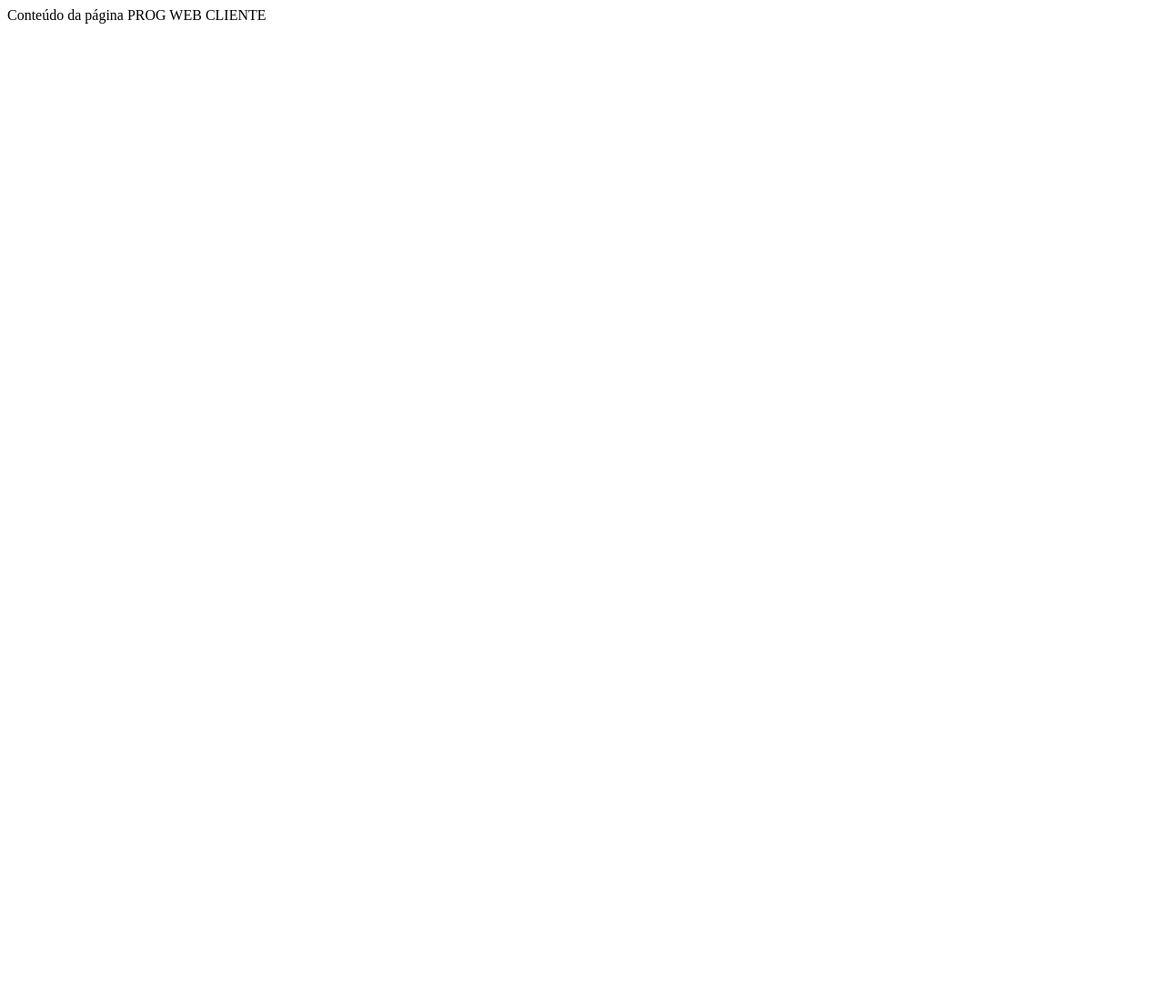
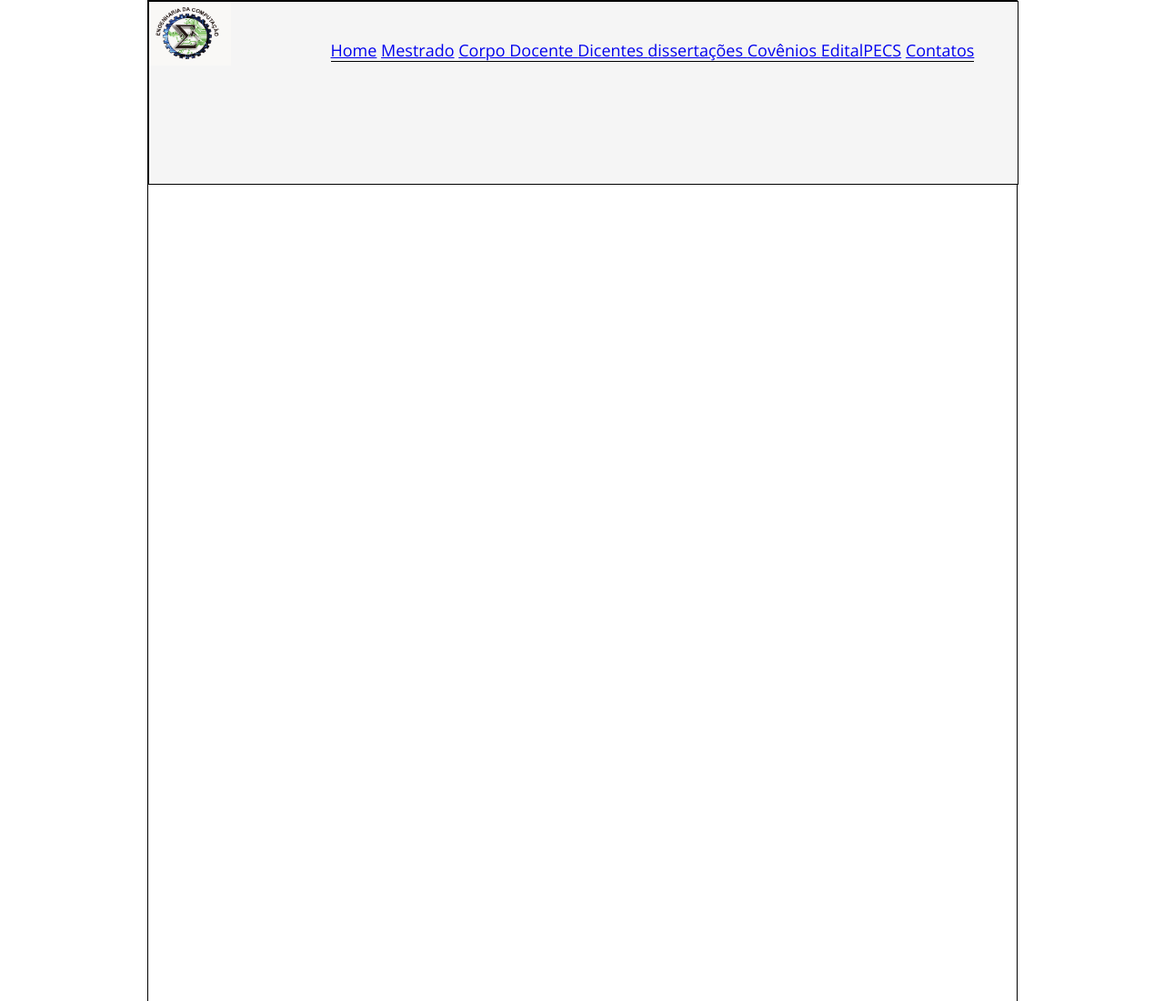
Before and after one commit to PatrickGuedesOliveira/ProgWebClienteUEMA, a plain HTML site: page Projeto1/public_html/index.html in a window 1280 px wide. Shown: the top 1100 px of the page at 91% size. Before the commit the page ends 800 px from the top, so only its background shows below. Drawn offline with nearby package versions, Linux system fonts and the light colour scheme.

Commit message:
Páginas e layout iniciais - Humberto

```diff
--- /dev/null
+++ b/Projeto1/public_html/estilo.css
@@ -0,0 +1,36 @@
+@charset "utf-8";
+
+body{
+    padding: 0;
+    margin: 0;
+    font-family: "Open Sans";
+}
+*{
+    padding: 0;
+    border: 0;
+    list-style: none;
+}
+#home{
+    width:955px;
+    height:2000px;
+    border: 1px solid black;
+    margin: 0 auto;
+
+}
+#titulo{
+    margin: 0 auto;
+    width: 955px;
+    height: 200px;
+    border: 1px solid black;
+    position: absolute;
+background: whitesmoke;
+}
+
+.menu ul li{
+    top: -50px;
+    position: relative;
+    left: 200px;
+    display: inline;
+    font-size: 18px;
+    border-bottom: solid 1px black;
+}
--- a/Projeto1/public_html/index.html
+++ b/Projeto1/public_html/index.html
@@ -1,15 +1,39 @@
 <!DOCTYPE html>
+<html lang="en">
 
-<html>
 <head>
-        <title>Título da página</title>
+    <link href='http://fonts.googleapis.com/css?family=Open+Sans:400,700' rel="stylesheet" type="text/css">
     <meta charset="UTF-8">
-        <meta name="viewport" content="width=device-width, initial-scale=1.0">
+    <title>EngComp</title>
+    <link href="estilo.css" type="text/css" rel="stylesheet">
     <link rel="shortcut icon" type="image/x-icon" href="engcomp.ico" />
 </head>
+
 <body>
-        <div>
-            Conteúdo da página PROG WEB CLIENTE
+<div id="home">
+<div id="titulo">
+    <span class="logo"><img src="imagem/logo2.jpg" width="90" height="70"></span>
+<nav class="menu">
+        <ul>
+            <li><a href="index.html"> Home</a> </li>
+            <li><a href="mestrado.html">Mestrado</a> </li>
+            <li><a href="corpo.html">Corpo Docente </a> </li>
+            <li><a href="dicente.html"> Dicentes </a></li>
+            <li><a href="dissertacao.html"> dissertações </a></li>
+            <li><a href="convenio.html"> Covênios </a></li>
+            <li><a href="edital.html"> EditalPECS</a> </li>
+            <li> <a href="contatos.html">Contatos</a> </li>
+        </ul>
+</nav>
 </div>
+    <div id="conteudo">
+        <div id="banner">
+        </div>
+    </div>
+    <footer id="rodape">
+        <div id="parceiros"></div>
+    </footer>
+</div>
+
 </body>
 </html>
```
Also changed, not shown: Projeto1/public_html/contatos.html (added, +35 -0 lines), Projeto1/public_html/convenio.html (added, +35 -0 lines), Projeto1/public_html/corpo.html (added, +35 -0 lines), Projeto1/public_html/dicente.html (added, +36 -0 lines), Projeto1/public_html/dissertacao.html (added, +35 -0 lines), Projeto1/public_html/edital.html (added, +37 -0 lines), Projeto1/public_html/mestrado.html (added, +35 -0 lines), Projeto1/public_html/imagem/logo1.jpg (added), Projeto1/public_html/imagem/logo2.jpg (added). Lines whose indentation alone changed are shown as unchanged.
